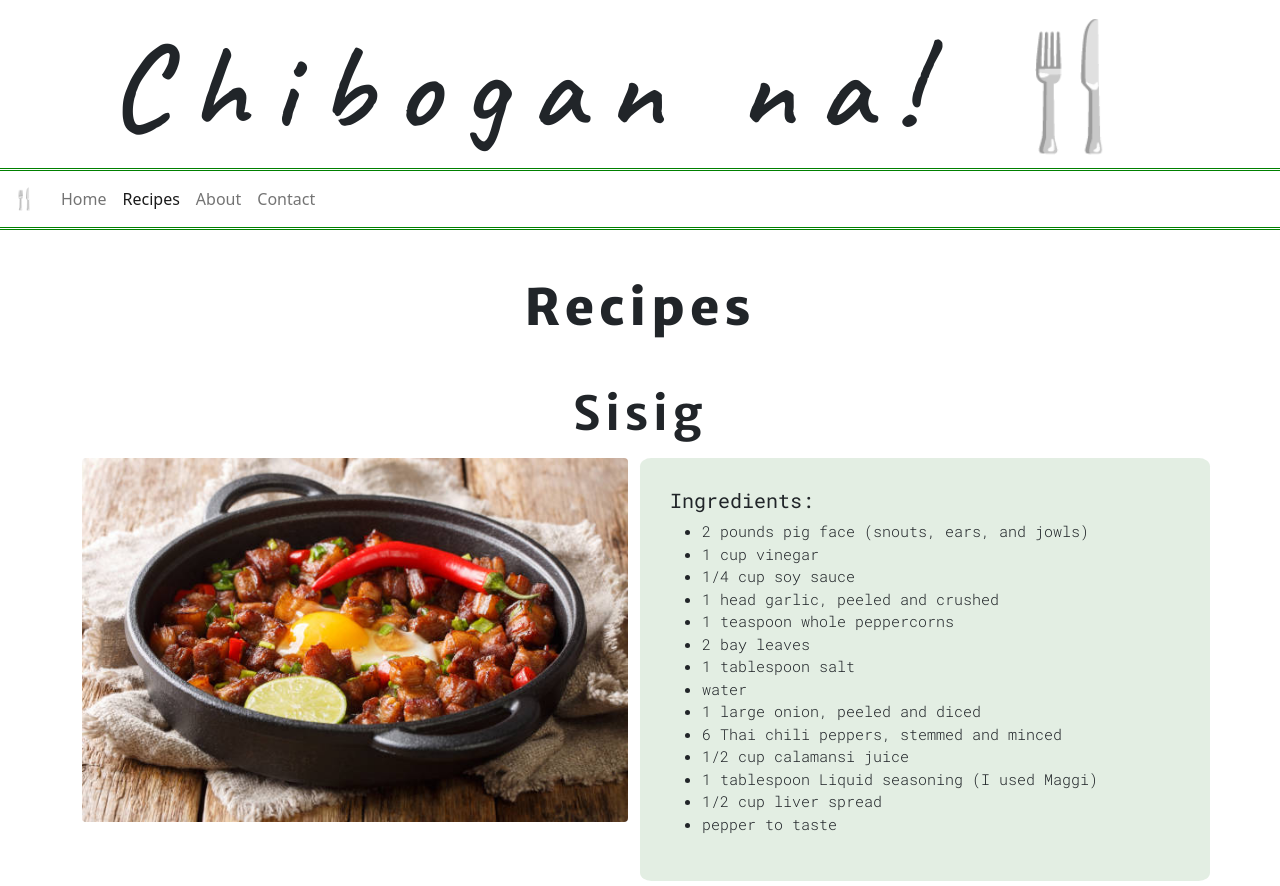
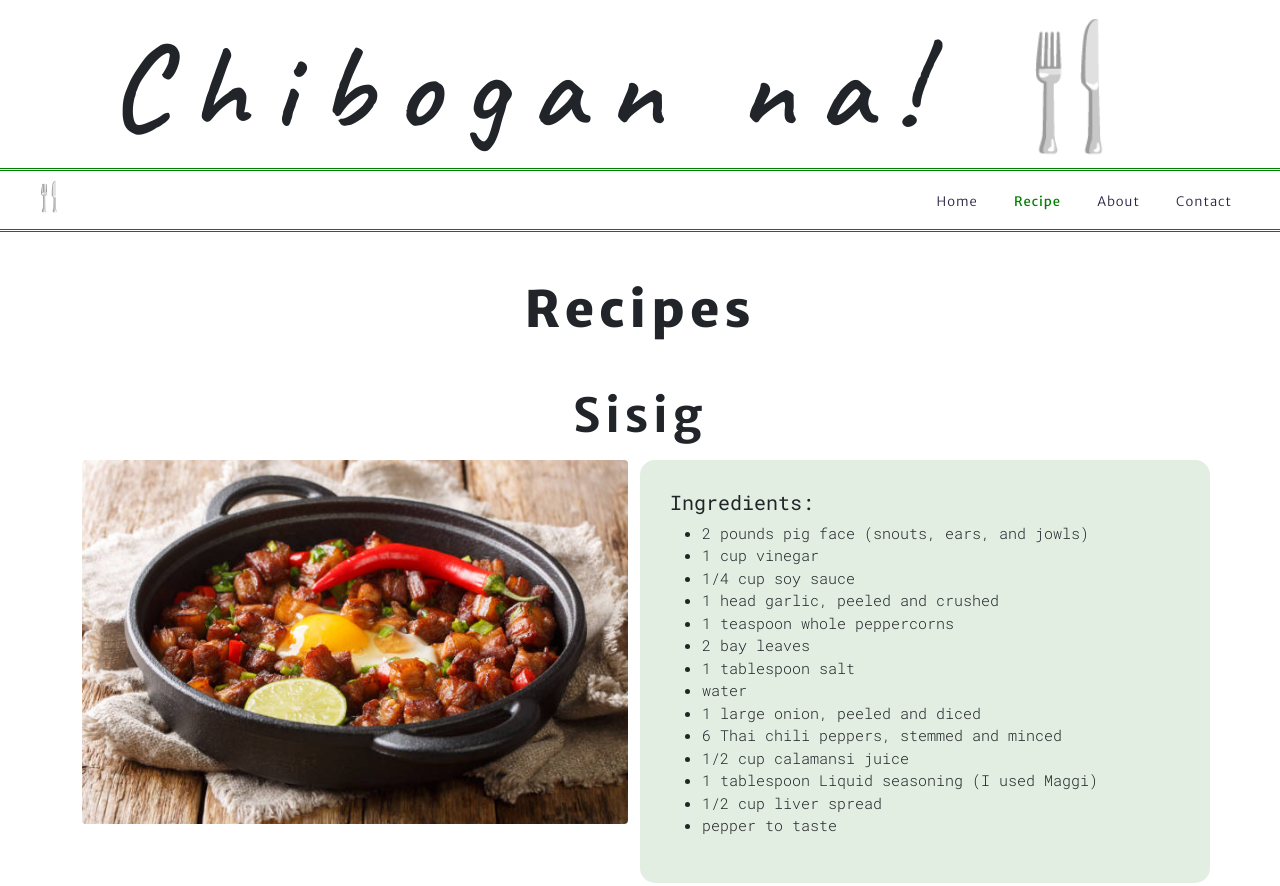
Before and after one commit to kbernal96/chibog, a plain HTML site: page recipes.html in a window 1280 px wide. Shown: the top 886 px of the page. Drawn offline with nearby package versions, Linux system fonts and the light colour scheme.

Commit message:
built the header

```diff
--- a/recipes.html
+++ b/recipes.html
@@ -15,29 +15,17 @@
 </head>
 <body>
     <h1 class="branding mt-3">Chibogan na! 🍴</h1>
-    <nav class="navbar navbar-expand-lg navbar-light bg-lg">
-        <div class="container-fluid">
-          <a class="navbar-brand" href="/">🍴</a>
-          <button class="navbar-toggler" type="button" data-bs-toggle="collapse" data-bs-target="#navbarNav" aria-controls="navbarNav" aria-expanded="false" aria-label="Toggle navigation">
-            <span class="navbar-toggler-icon"></span>
-          </button>
-          <div class="collapse navbar-collapse" id="navbarNav">
-            <ul class="navbar-nav">
-              <li class="nav-item">
-                <a class="nav-link" aria-current="page" href="/">Home</a>
-              </li>
-              <li class="nav-item">
-                <a class="nav-link active" href="/recipes.html">Recipes</a>
-              </li>
-              <li class="nav-item">
-                <a class="nav-link" href="/about.html">About</a>
-              </li><li class="nav-item">
-                <a class="nav-link" href="/contact.html">Contact</a>
-              </li>
-            </ul>
-          </div>
-        </div>
-      </nav>
+    <nav class="navbar">
+        <a href="/" class="text-decoration-none">
+            <h3 class="logo">🍴</h3>
+        </a>
+        <ul class="list-unstyled">
+            <li><a href="/">Home</a></li>
+            <li><a href="/recipes.html" class="active">Recipe</a></li>
+            <li><a href="/about.html">About</a></li>
+            <li><a href="/contact.html">Contact</a></li>
+        </ul>
+    </nav>
 
       <div class="container">
 
--- a/src/styles.css
+++ b/src/styles.css
@@ -1,6 +1,39 @@
 :root {
     --main-color:hsl(120, 25%, 65%, 25%);
     --secondary-color: hsl(120, 100%, 25%);
+}
+
+nav {
+    display: inline;
+    padding: 2em;
+}
+
+nav ul {
+    padding: 0;
+    margin: 0;
+}
+
+nav li {
+    display: inline;
+    padding: 1em;
+}
+
+
+nav li a {
+    color: #272142;
+    text-decoration: none;
+    display: inline;
+    padding: 0;
+    margin: 0;
+    font-family: 'Merriweather Sans', sans-serif;
+    letter-spacing: 1px;
+    font-weight: 100;
+    font-size: 13px;
+}
+
+nav a:hover {
+    color: var(--secondary-color);
+    transition: all 100ms ease-in-out;
 }
 
 body {
@@ -43,6 +76,11 @@ footer a {
 .navbar {
     border-style: double none double;
     border-color: var(--secondary-color);
+}
+
+.active {
+    color: var(--secondary-color);
+    font-weight: 500;
 }
 
 .contact-links {
@@ -111,7 +149,7 @@ footer a {
 .ingredients, .instructions {
     background-color: var(--main-color);
     padding: 2em;
-    border-radius: 2%;
+    border-radius: 1em;
     font-family: 'Roboto Mono', monospace;
     font-size: 15px;
     font-weight: 300;
```
Also changed, not shown: about.html (+13 -24 lines), contact.html (+12 -24 lines), index.html (+12 -23 lines).
